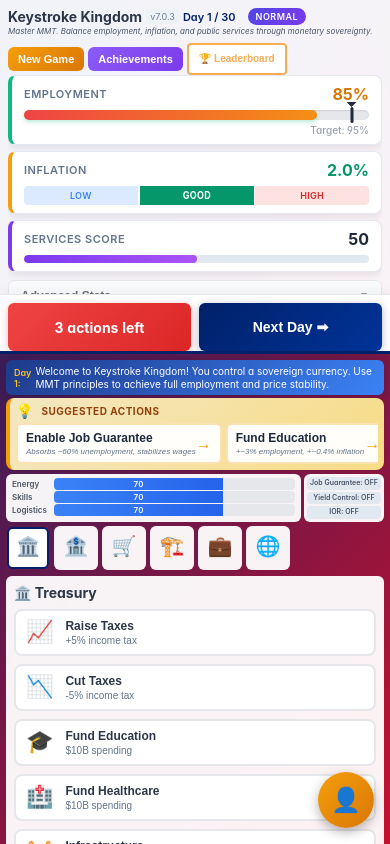
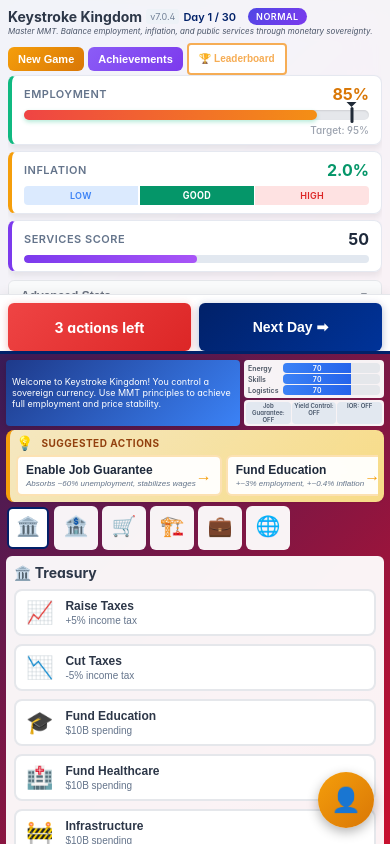
Before and after one commit to ChrisB2025/Keystroke-Kingdom, a Django app: page / in a window 390 px wide. Run offline with Django 5.2, Linux system fonts and the light colour scheme.

Commit message:
Move capacity/indicators to top row, remove Day prefix (v7.0.4)
- Remove "Day X:" prefix from narrative panel (day shown in header)
- Create new lower-panel-top-row layout with narrative + capacity side-by-side
- Move capacity bars and policy indicators to share row with narrative
- More compact capacity bars (10px height) and indicators (6px font)
- Restructure HTML to place capacity-indicators-wrapper in top row

```diff
--- a/static/game/game.css
+++ b/static/game/game.css
@@ -69,6 +69,15 @@
             overflow: hidden;
             height: 100vh;
             background: linear-gradient(135deg, var(--color-primary) 0%, #C8102E 100%);
+        }
+
+        /* Lower Panel Top Row - Narrative + Capacity side by side */
+        .lower-panel-top-row {
+            display: grid;
+            grid-template-columns: 1fr auto;
+            gap: 8px;
+            margin-bottom: 6px;
+            align-items: stretch;
         }
 
         /* Economic Narrative Panel - Integrated in UI */
@@ -1972,18 +1981,21 @@
                 padding: 6px;
             }
 
+            /* Lower Panel Top Row - Side by side on mobile */
+            .lower-panel-top-row {
+                grid-template-columns: 1fr 140px;
+                gap: 4px;
+                margin-bottom: 4px;
+            }
+
             /* Economic Narrative - Compact with proper spacing */
             .economic-narrative-panel {
-                padding: 5px 8px;
-                font-size: 10px;
-                line-height: 1.25;
-                margin-bottom: 3px;
+                padding: 4px 6px;
+                font-size: 9px;
+                line-height: 1.2;
+                margin-bottom: 0;
                 min-height: auto;
-            }
-
-            .economic-narrative-panel strong {
-                margin-right: 4px;
-                font-size: 9px;
+                border-radius: 4px;
             }
 
             /* Recommended Actions - More compact */
@@ -2115,15 +2127,17 @@
                 font-size: 12px;
             }
 
-            /* Capacity and Policy Indicators - Compact single row on mobile */
+            /* Capacity and Policy Indicators - Stacked in top row on mobile */
             .capacity-indicators-wrapper {
-                grid-template-columns: 1fr 80px;
-                gap: 3px;
-                margin-bottom: 4px;
+                display: flex;
+                flex-direction: column;
+                gap: 2px;
+                margin-bottom: 0;
             }
 
             .capacity-section {
-                padding: 4px 6px;
+                padding: 3px 4px;
+                border-radius: 4px;
             }
 
             .capacity-section h3 {
@@ -2135,32 +2149,37 @@
             }
 
             .capacity-item {
-                gap: 4px;
+                gap: 3px;
             }
 
             .capacity-label {
-                font-size: 8px;
-                min-width: 38px;
+                font-size: 7px;
+                min-width: 32px;
             }
 
             .capacity-bar {
-                height: 12px;
+                height: 10px;
             }
 
             .capacity-fill {
-                font-size: 8px;
+                font-size: 7px;
             }
 
             .policy-indicators {
-                padding: 3px;
-                gap: 2px;
-                justify-content: space-between;
+                padding: 2px;
+                gap: 1px;
+                flex-direction: row;
+                flex-wrap: wrap;
+                border-radius: 4px;
             }
 
             .indicator-btn {
-                font-size: 7px;
-                padding: 2px 3px;
-                line-height: 1.2;
+                font-size: 6px;
+                padding: 1px 2px;
+                line-height: 1.1;
+                flex: 1;
+                text-align: center;
+                min-width: 40px;
             }
 
             /* Location Buttons - Horizontal scroll row on mobile */
--- a/static/game/modules/ui.js
+++ b/static/game/modules/ui.js
@@ -832,8 +832,8 @@ export function generateEconomicNarrative() {
     const demandGap = aggDemand - totalCapacity;
     const unemploymentRate = 100 - gameState.employment;
 
-    // Day-specific introductions
-    let intro = `<strong>Day ${gameState.currentDay}:</strong> `;
+    // Economic situation narrative (Day counter is shown in header)
+    let intro = '';
 
     // Analyze the economic situation and provide MMT-based narrative
     if (gameState.inflation > 4 && demandGap > 10) {
--- a/templates/game/index.html
+++ b/templates/game/index.html
@@ -6,7 +6,7 @@
     <meta name="viewport" content="width=device-width, initial-scale=1.0, maximum-scale=1.0, user-scalable=no">
     <!-- Override restrictive CSP to allow our JavaScript to run -->
     <meta http-equiv="Content-Security-Policy" content="default-src 'self'; script-src 'self' 'unsafe-inline' 'unsafe-eval' https://api.anthropic.com; style-src 'self' 'unsafe-inline' https://fonts.googleapis.com; font-src 'self' https://fonts.gstatic.com data:; img-src 'self' data:; connect-src 'self' https://api.anthropic.com;">
-    <title>Keystroke Kingdom v7.0.3 - Economic Strategy Game</title>
+    <title>Keystroke Kingdom v7.0.4 - Economic Strategy Game</title>
     <!-- Modern Inter font for improved typography -->
     <link rel="preconnect" href="https://fonts.googleapis.com">
     <link rel="preconnect" href="https://fonts.gstatic.com" crossorigin>
@@ -34,7 +34,7 @@
                 <div class="title-welcome-group">
                     <div class="title-row">
                         <h1 class="title">Keystroke Kingdom</h1>
-                        <span class="version-badge">v7.0.3</span>
+                        <span class="version-badge">v7.0.4</span>
                         <span class="day-counter" id="dayCounter">Day 1 / 30</span>
                         <span class="difficulty-badge" id="difficultyBadge">Normal</span>
                     </div>
@@ -173,33 +173,11 @@
 
         <!-- LOWER PANEL: Locations and Actions -->
         <div class="lower-panel">
+            <!-- Top Row: Narrative + Capacity/Indicators -->
+            <div class="lower-panel-top-row">
                 <!-- Economic Narrative integrated into game UI -->
                 <div class="economic-narrative-panel" id="economicNarrative">
-                <strong>Day 1:</strong> Welcome to Keystroke Kingdom! You control a sovereign currency. Use MMT principles to achieve full employment and price stability.
-            </div>
-
-            <!-- Recommended Actions Panel -->
-            <div class="recommended-actions-panel" id="recommendedActionsPanel">
-                <div class="recommended-header">
-                    <span class="recommended-icon">&#128161;</span>
-                    <span class="recommended-title">Suggested Actions</span>
-                </div>
-                <div class="recommended-list" id="recommendedActionsList">
-                    <button class="recommended-action" onclick="publicSpending('education', 10)" data-action="education">
-                        <div class="recommended-action-content">
-                            <span class="recommended-action-name">Fund Education</span>
-                            <span class="recommended-action-preview">+2% employment, +0.3% inflation</span>
-                        </div>
-                        <span class="recommended-arrow">&#8594;</span>
-                    </button>
-                    <button class="recommended-action" onclick="toggleJobGuarantee()" data-action="jg">
-                        <div class="recommended-action-content">
-                            <span class="recommended-action-name">Enable Job Guarantee</span>
-                            <span class="recommended-action-preview">Absorbs unemployment, stabilizes prices</span>
-                        </div>
-                        <span class="recommended-arrow">&#8594;</span>
-                    </button>
-                </div>
+                    Welcome to Keystroke Kingdom! You control a sovereign currency. Use MMT principles to achieve full employment and price stability.
                 </div>
 
                 <div class="capacity-indicators-wrapper">
@@ -231,6 +209,31 @@
                         <div class="indicator-btn" id="jgIndicator">Job Guarantee: OFF</div>
                         <div class="indicator-btn" id="yieldControlIndicator">Yield Control: OFF</div>
                         <div class="indicator-btn" id="iorIndicator">IOR: OFF</div>
+                    </div>
+                </div>
+            </div>
+
+            <!-- Recommended Actions Panel -->
+            <div class="recommended-actions-panel" id="recommendedActionsPanel">
+                <div class="recommended-header">
+                    <span class="recommended-icon">&#128161;</span>
+                    <span class="recommended-title">Suggested Actions</span>
+                </div>
+                <div class="recommended-list" id="recommendedActionsList">
+                    <button class="recommended-action" onclick="publicSpending('education', 10)" data-action="education">
+                        <div class="recommended-action-content">
+                            <span class="recommended-action-name">Fund Education</span>
+                            <span class="recommended-action-preview">+2% employment, +0.3% inflation</span>
+                        </div>
+                        <span class="recommended-arrow">&#8594;</span>
+                    </button>
+                    <button class="recommended-action" onclick="toggleJobGuarantee()" data-action="jg">
+                        <div class="recommended-action-content">
+                            <span class="recommended-action-name">Enable Job Guarantee</span>
+                            <span class="recommended-action-preview">Absorbs unemployment, stabilizes prices</span>
+                        </div>
+                        <span class="recommended-arrow">&#8594;</span>
+                    </button>
                 </div>
             </div>
 
```
Lines whose indentation alone changed are shown as unchanged.
